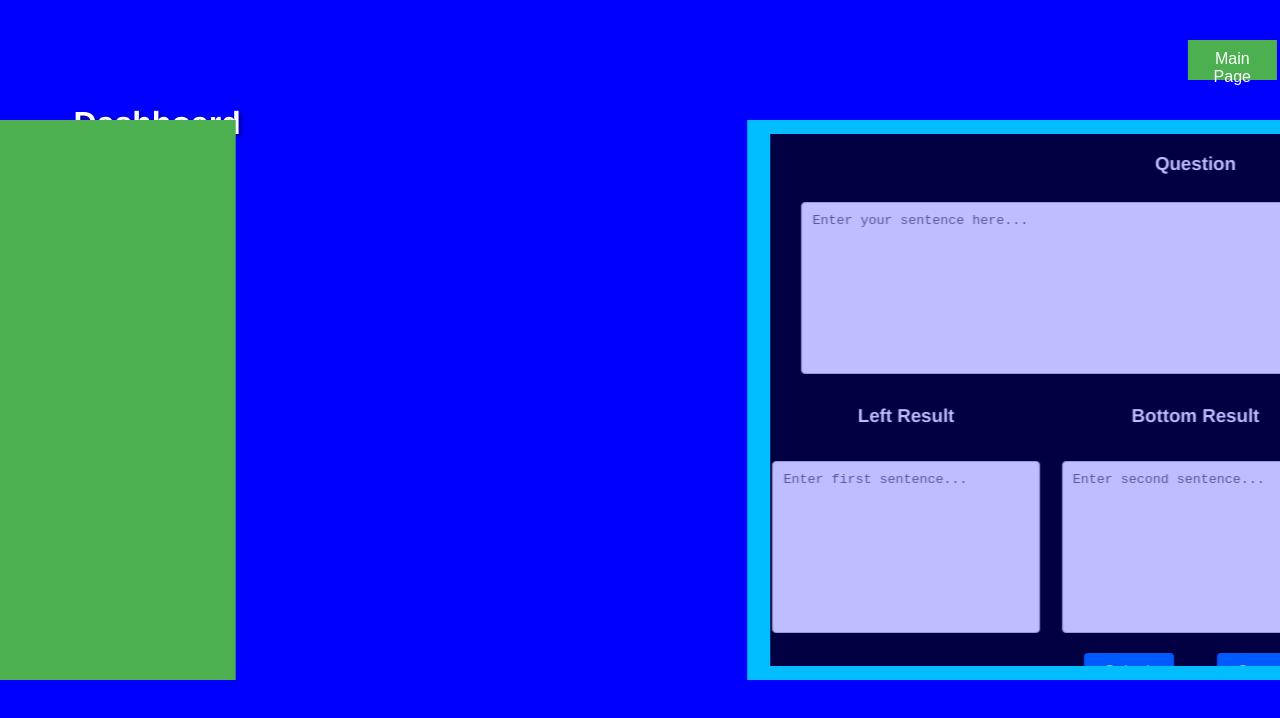
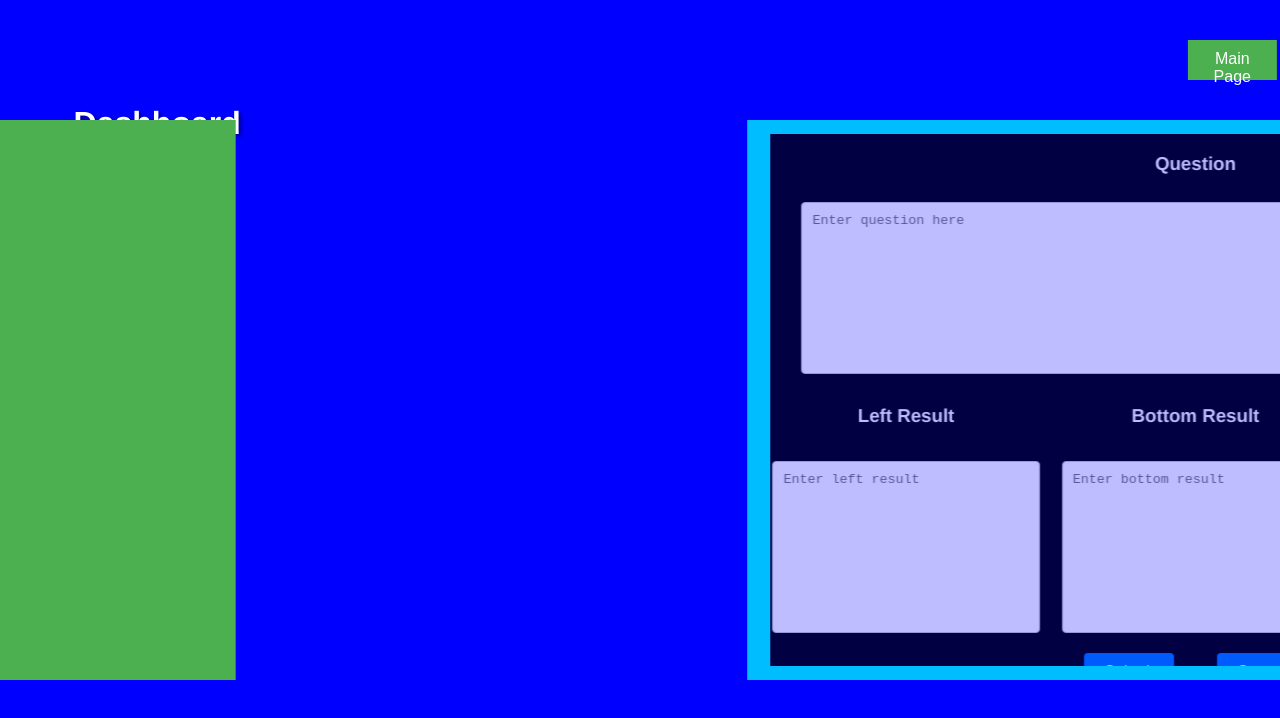
Before and after one commit to Silrein2/testGGLP, a Vue app: page /dashboard in a window 1280 px wide. Shown: the top 718 px of the page. Built offline with nearby package versions, Linux system fonts and the light colour scheme; no server answers; the database is empty.

Commit message:
AddQuestion/Dashboard: Slight change to the function, where if the question is left empty, the question will not be saved. There must also be at least 1 result filledin the form

```diff
--- a/src/components/AddQuestions.vue
+++ b/src/components/AddQuestions.vue
@@ -2,26 +2,26 @@
   <div ref="formContent" class="form-content">
     <h3 style="color: white">Question</h3>
     <div class="text-box top-box">
-      <textarea v-model="questionText" placeholder="Enter your sentence here..."></textarea>
+      <textarea v-model="questionText" placeholder="Enter question here"></textarea>
     </div>
 
     <div class="row-boxes">
       <div class="text-box">
         <h3 style="color: white">Left Result</h3>
-        <textarea v-model="leftResult" placeholder="Enter first sentence..."></textarea>
+        <textarea v-model="leftResult" placeholder="Enter left result"></textarea>
       </div>
       <div class="text-box">
         <h3 style="color: white">Bottom Result</h3>
-        <textarea v-model="bottomResult" placeholder="Enter second sentence..."></textarea>
+        <textarea v-model="bottomResult" placeholder="Enter bottom result"></textarea>
       </div>
       <div class="text-box">
         <h3 style="color: white">Right Result</h3>
-        <textarea v-model="rightResult" placeholder="Enter third sentence..."></textarea>
+        <textarea v-model="rightResult" placeholder="Enter right result"></textarea>
       </div>
     </div>
 
     <div class="button-row">
-      <button class="action-button" @click="saveFirebaseVariables()">Submit</button>
+      <button class="action-button" @click="checkForm()">Submit</button>
       <button class="action-button" @click="handleCancel">Cancel</button>
     </div>
   </div>
@@ -70,6 +70,15 @@ export default {
           console.log(this.arrayLength)
         }
       })
+    },
+    checkForm() {
+      if (this.questionText == '') {
+        alert('The question part must be filled')
+      } else if (this.leftResult == '' && this.bottomResult == '' && this.rightResult == '') {
+        alert('At least 1 result must be filled in')
+      } else {
+        this.saveFirebaseVariables()
+      }
     },
     saveFirebaseVariables() {
       const responsesToAdd = {
```
